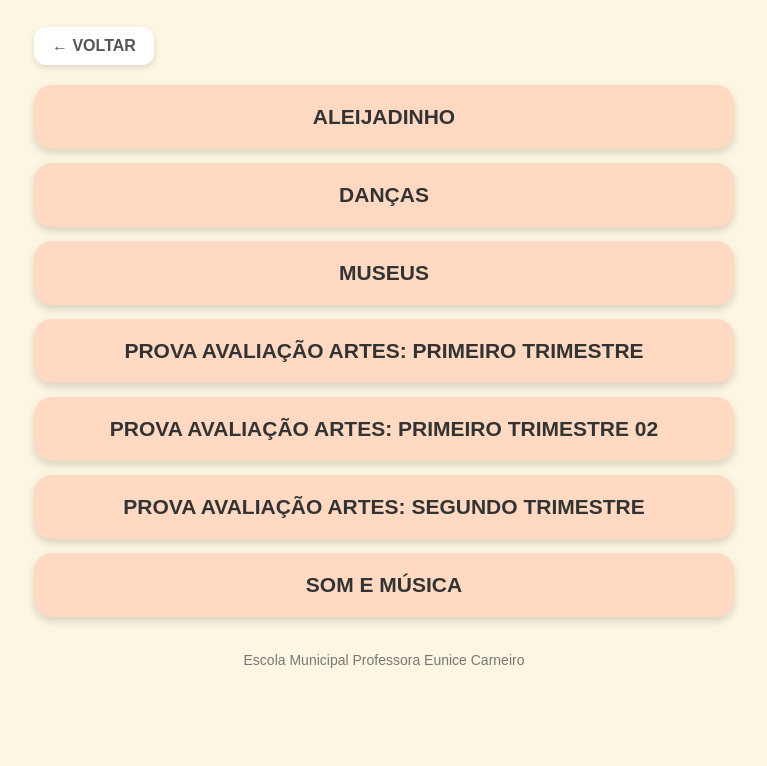
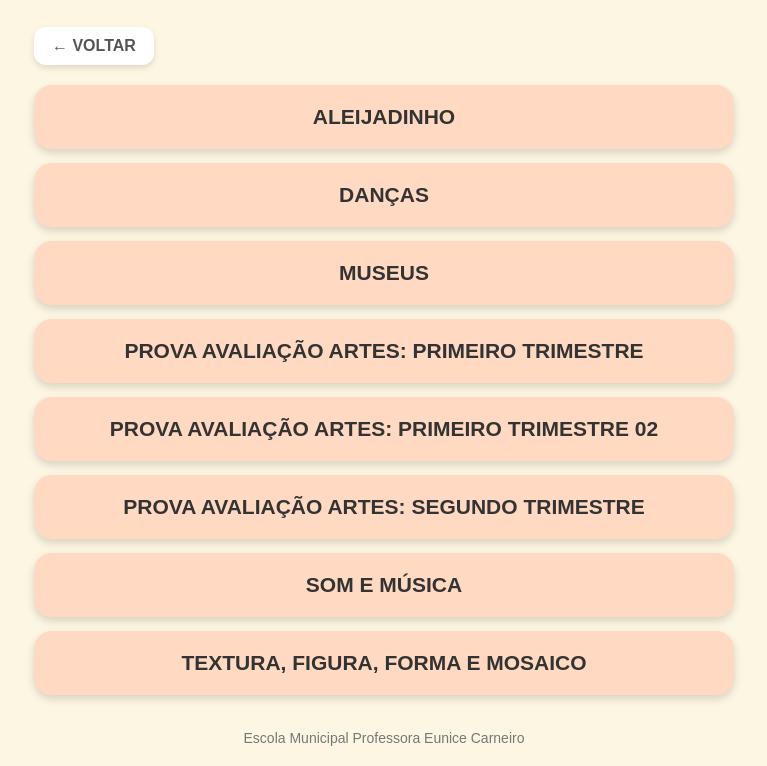
Before and after one commit to guilhermegdadiniz/atividadeseunicecarneiro, a plain HTML site: page 5ano/artes.html in a window 1280 px wide. Shown: the part 289-1055 px from the top of the page, without its empty margins (256-1023 px from the left). Before the commit the page ends 977 px from the top, so only its background shows below. Drawn offline with Linux system fonts and the light colour scheme.

Commit message:
Update artes.html

```diff
--- a/5ano/artes.html
+++ b/5ano/artes.html
@@ -156,6 +156,7 @@
 <li><a href="PROVA%20AVALIACAO%20ARTES%20PRIMEIRO%20TRIMESTRE.pdf" target="_blank">PROVA AVALIAÇÃO ARTES: PRIMEIRO TRIMESTRE</a></li>
 <li><a href="PROVA%20AVALIACAO%20ARTES%20SEGUNDO%20TRIMESTRE.pdf" target="_blank">PROVA AVALIAÇÃO ARTES: SEGUNDO TRIMESTRE</a></li>
 <li><a href="SOM%20E%20MUSICA.pdf" target="_blank">SOM E MÚSICA</a></li>
+    <li><a href="TEXTURA%20FIGURA%20FORMA%20E%20MOSAICO.pdf" target="_blank">TEXTURA, FIGURA, FORMA E MOSAICO</a></li>
 
   </ul>
 
```
